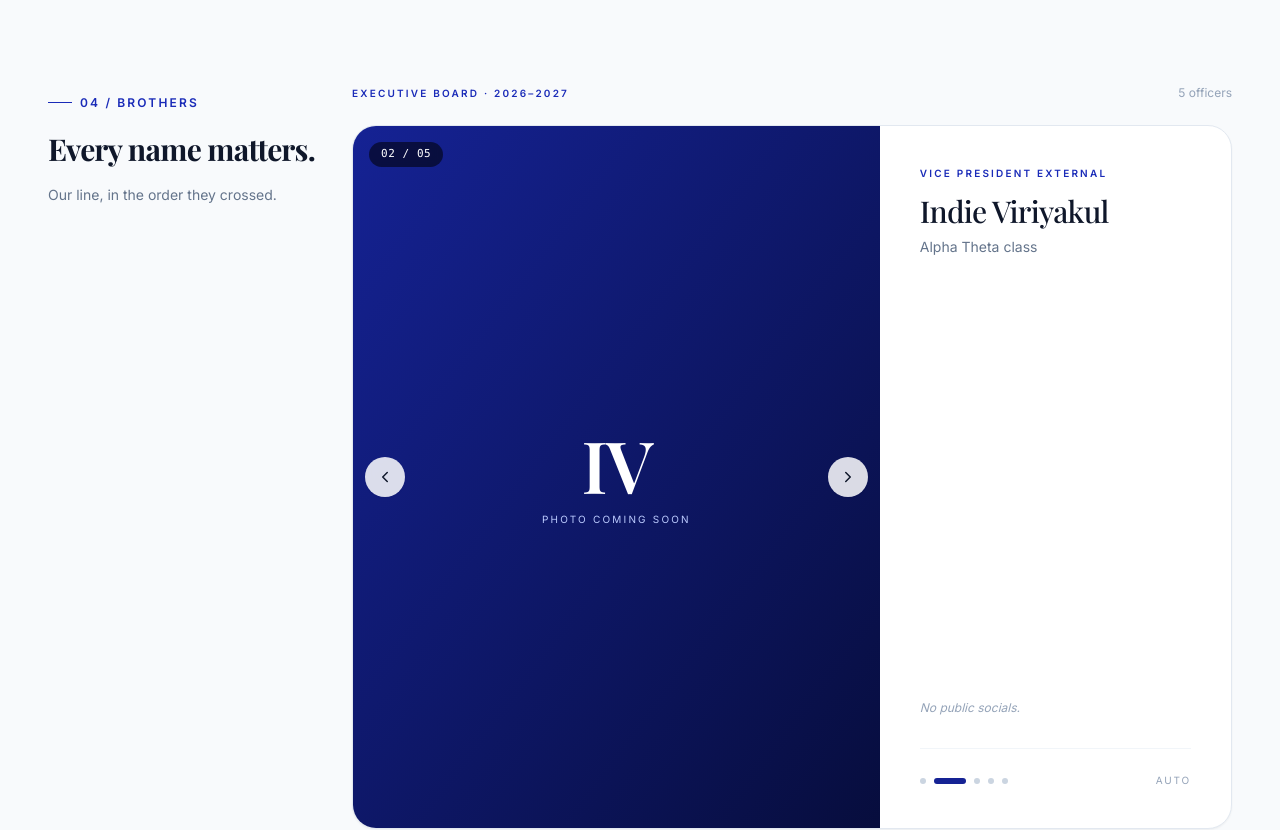
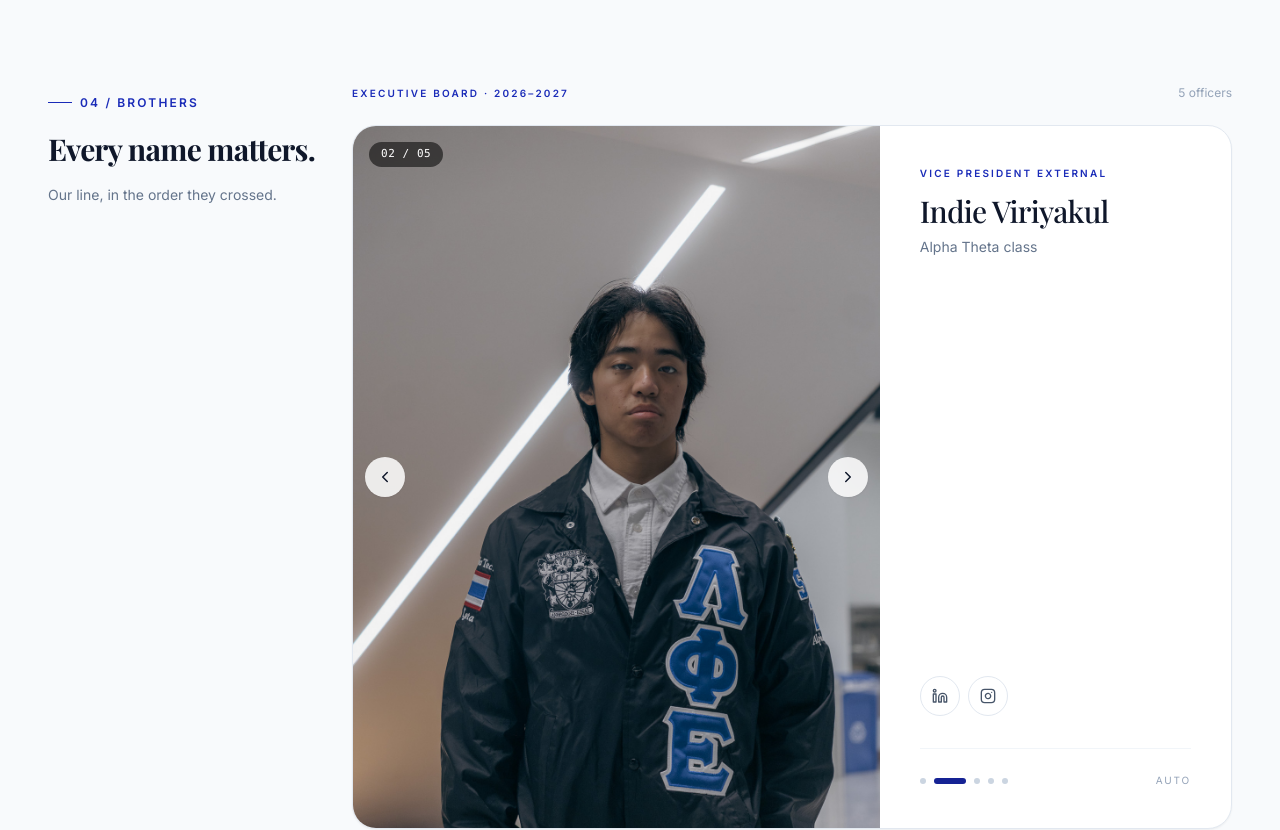
Before and after one commit to mcarr2k/VTLambdasWebsite, a React (Vite) app: page / in a window 1280 px wide. Shown: the part 4340-5170 px from the top of the page. Built offline with nearby package versions, Linux system fonts and the light colour scheme.

Commit message:
eboard evp changes

```diff
--- a/src/data/chapter.ts
+++ b/src/data/chapter.ts
@@ -46,7 +46,10 @@ export const eboard: EBoardMember[] = [
   {
     name: 'Indie Viriyakul',
     position: 'Vice President External',
+    photo: '/eboard/indie.jpeg',
     pledgeClass: 'Alpha Theta',
+    linkedin: 'https://www.linkedin.com/in/indie-viriyakul-4687992a9/',
+    instagram: 'https://www.instagram.com/indie_viriyakul/?hl=en',
   },
   {
     name: 'Ethan Melevo',
```
